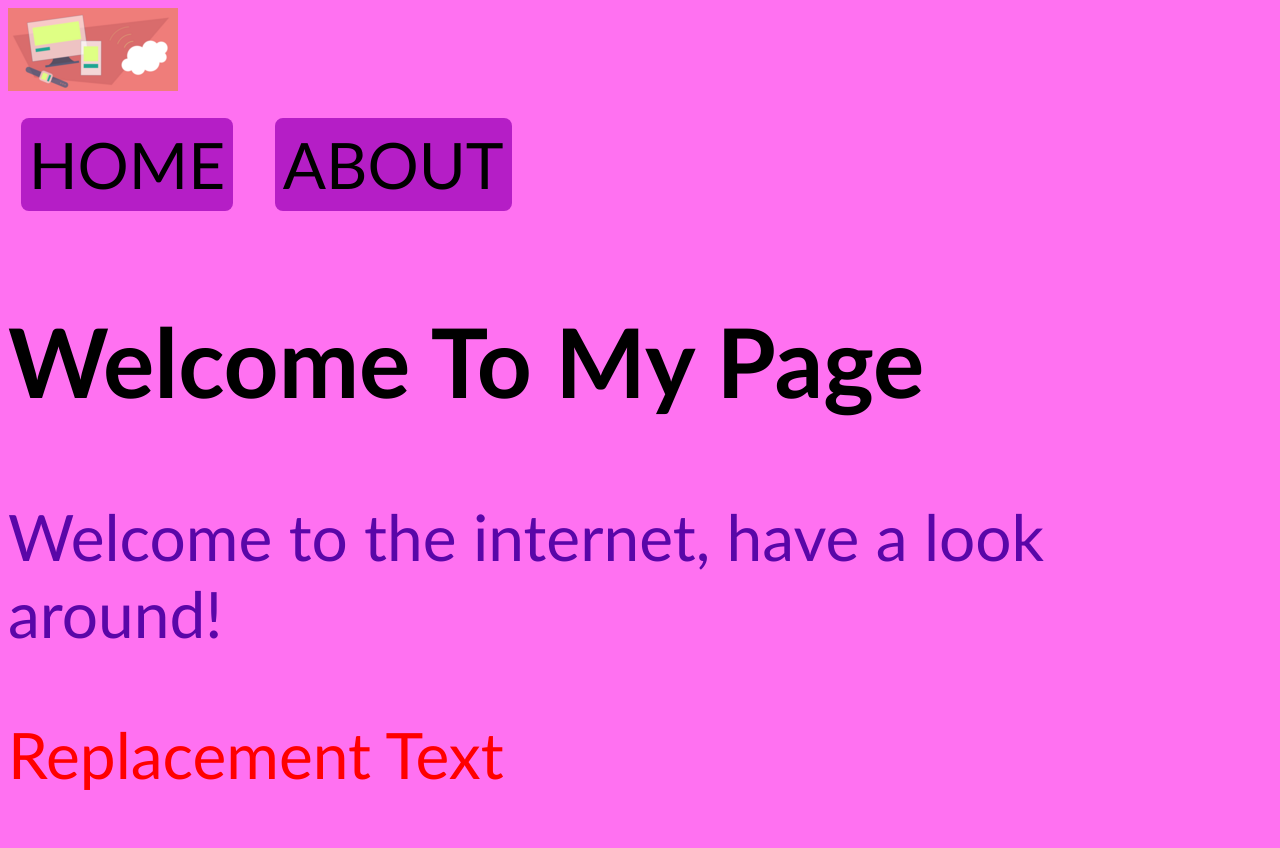
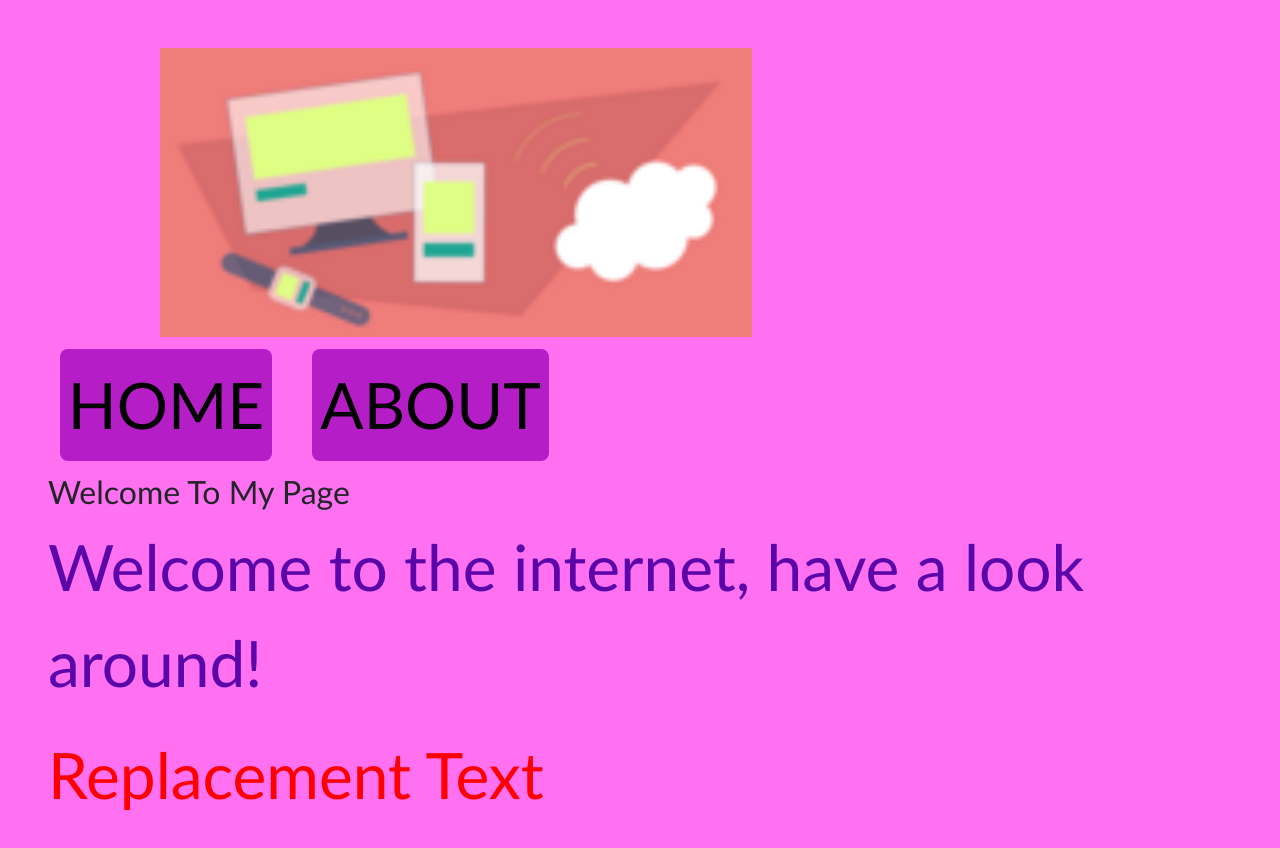
Before and after one commit to Drakocopter/basic-project, a plain HTML site: page index.html in a window 1280 px wide. Drawn offline with nearby package versions, Linux system fonts and the light colour scheme.

Commit message:
Added Bootstrap, and edited img CSS

```diff
--- a/css/styles.css
+++ b/css/styles.css
@@ -1,6 +1,7 @@
 body {
     font-family:'Gill Sans', 'Gill Sans MT', Calibri, 'Trebuchet MS', sans-serif;
     font-size: 5vw;
+    padding: 3rem;
 }
 
 p {
@@ -21,3 +22,7 @@ a {
     background-color: rgb(255, 113, 241);
     justify-content: center;
 }
+
+img { width: 50%; margin-left: 7rem;
+
+}
--- a/index.html
+++ b/index.html
@@ -5,16 +5,18 @@
     <meta charset="utf-8">
     <meta name="viewport" content="width=device-width">
     <title>My Page</title>
+    <link href="https://cdn.jsdelivr.net/npm/bootstrap@5.3.3/dist/css/bootstrap.min.css" rel="stylesheet" integrity="sha384-QWTKZyjpPEjISv5WaRU9OFeRpok6YctnYmDr5pNlyT2bRjXh0JMhjY6hW+ALEwIH" crossorigin="anonymous">
     <link href="css/styles.css" rel="stylesheet" type="text/css" />
-
 </head>
 
 <body class="HOME">
     <img src="images/Cloud.png" alt="Cloud">
+
     <nav>
         <a href="index.html">HOME</a>
         <a href="about.html">ABOUT</a>
     </nav>
+
     <h2 class="HOME">Welcome To My Page </h2>
     <p>Welcome to the internet, have a look around!</p>
     <p id="extra_special">What do we have here?</p>
```
